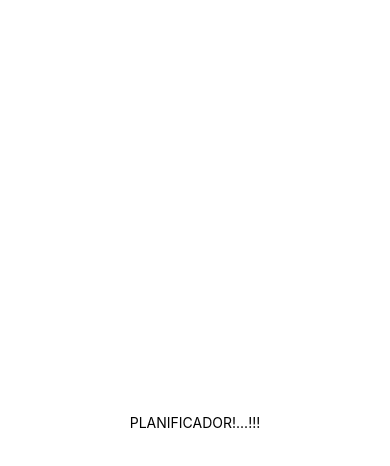
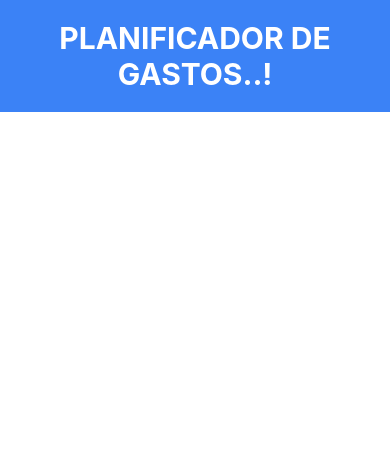
Before and after one commit to JerlibGnzlz/Planificador_native, a React Native app: screen / in a window 390 px wide. Shown: the top 466 px of the page. Built offline with nearby package versions, Linux system fonts and the light colour scheme.

Commit message:
feature el layout

```diff
--- a/App.js
+++ b/App.js
@@ -1,20 +1,15 @@
-import { StatusBar } from 'expo-status-bar';
 import { StyleSheet, Text, View } from 'react-native';
+import Header from './src/components/Header';
 
 export default function App() {
   return (
-    <View style={styles.container}>
-      <Text>PLANIFICADOR!...!!!</Text>
-      <StatusBar style="auto" />
+    <View >
+      <Header />
+
     </View>
   );
 }
 
 const styles = StyleSheet.create({
-  container: {
-    flex: 1,
-    backgroundColor: '#fff',
-    alignItems: 'center',
-    justifyContent: 'center',
-  },
+
 });
--- /dev/null
+++ b/src/components/Header.jsx
@@ -0,0 +1,30 @@
+import React from 'react'
+import { Text, View, StyleSheet, SafeAreaView } from 'react-native'
+
+const Header = () => {
+    return (
+        <SafeAreaView style={styles.header}>
+            <Text style={styles.texto}>
+                Planificador de gastos..!
+            </Text>
+        </SafeAreaView>
+    )
+}
+
+
+const styles = StyleSheet.create({
+    header: {
+        backgroundColor: '#3b82f6',
+    },
+    texto: {
+        textAlign: "center",
+        fontSize: 30,
+        color: "#fff",
+        textTransform: "uppercase",
+        fontWeight: "bold",
+        paddingVertical: 20
+
+    }
+});
+
+export default Header
```
